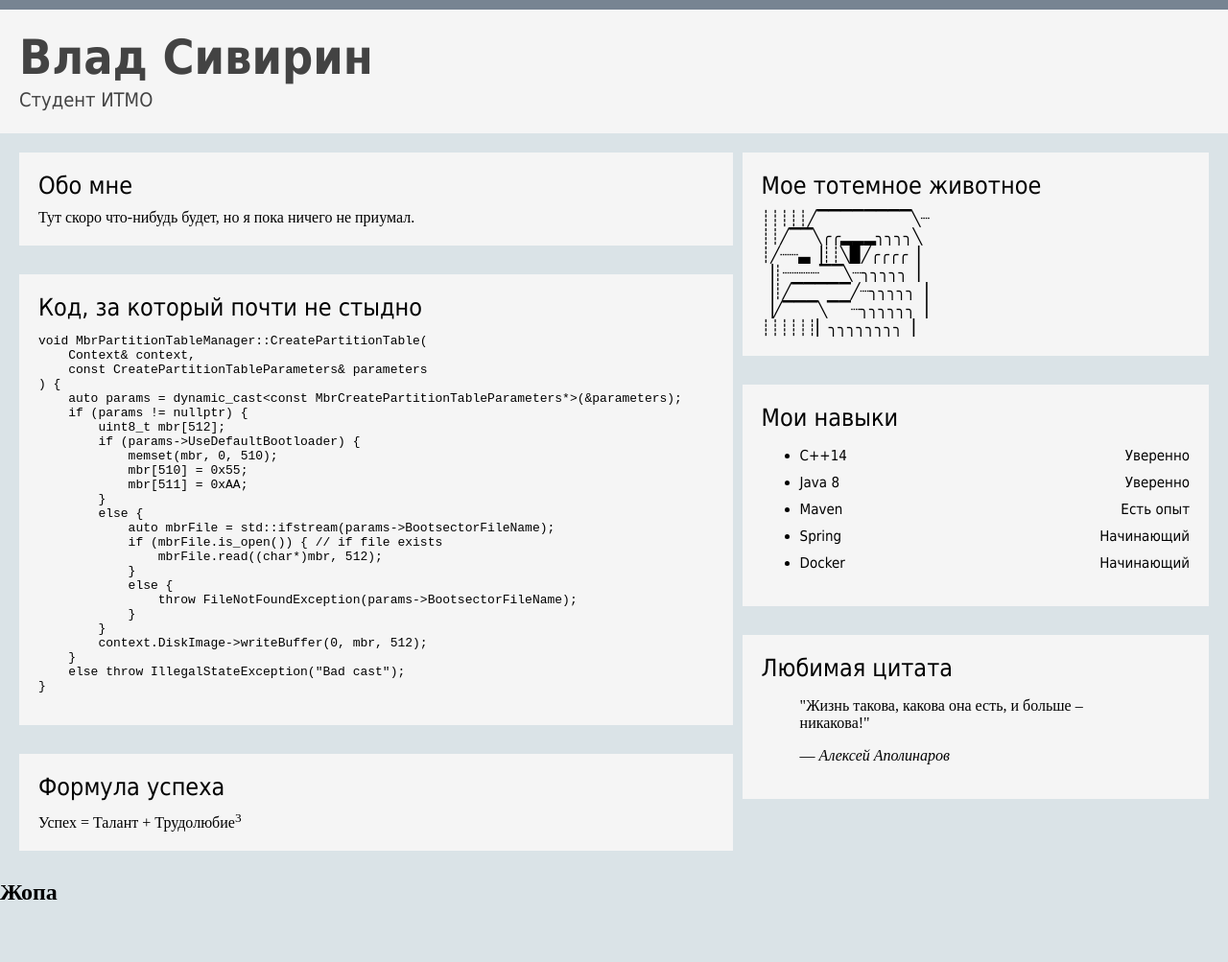
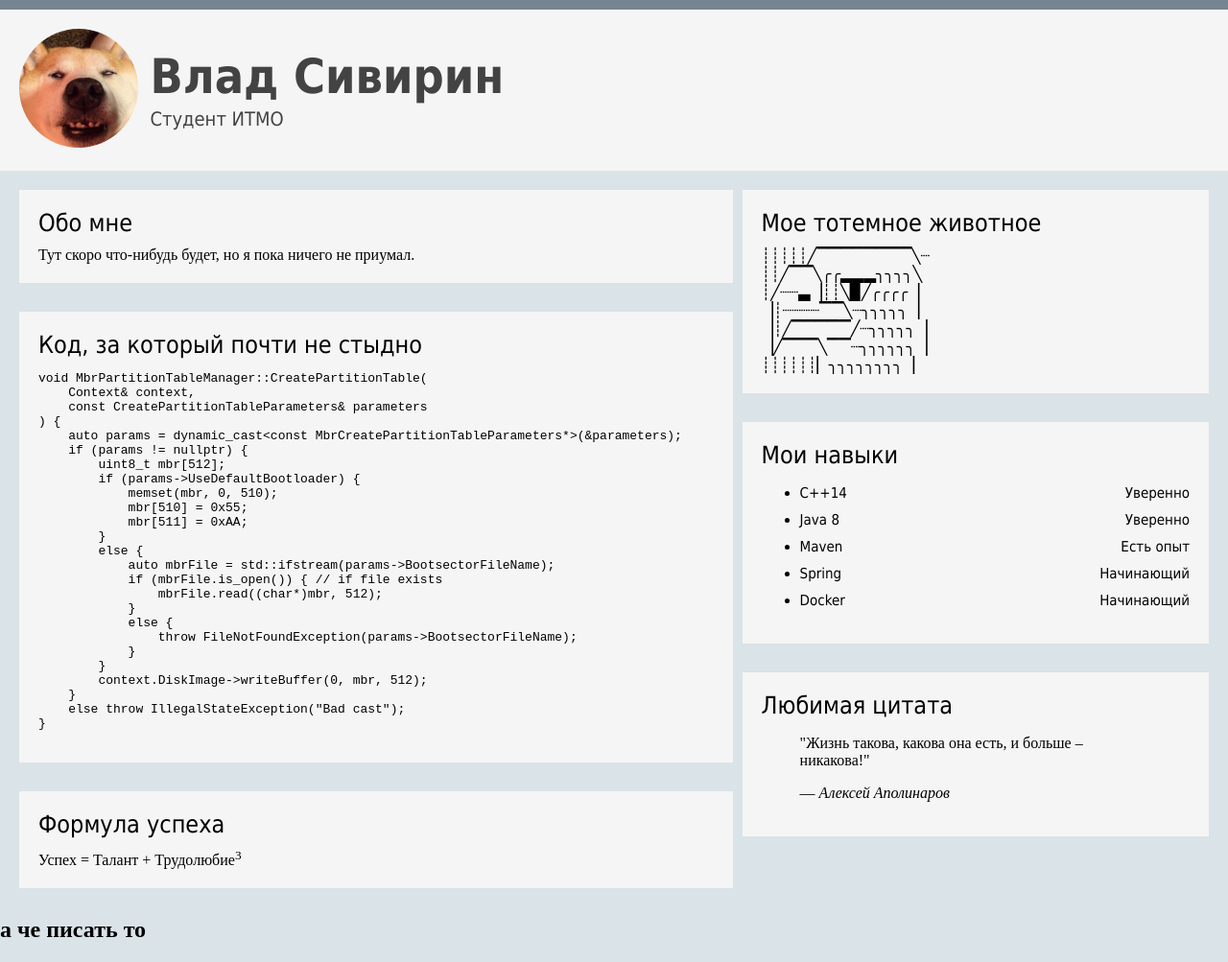
Before and after one commit to v-cognitio/portfolio, a plain HTML site: page index.html in a window 1280 px wide. Shown: the whole page at 96% size. Before the commit the page ends 964 px from the top, so only its background shows below. Drawn offline with Linux system fonts and the light colour scheme.

Commit message:
Add picture

```diff
--- a/index.html
+++ b/index.html
@@ -16,6 +16,9 @@
 		<div class="text">
 			<h1 class="name">Влад Сивирин</h1>
 			<h2 class="desc">Студент ИТМО</h2>
+		</div>
+		<div class="img">
+			<img src="pic.jpg" class="round">
 		</div>
 	</div>
 </header>
@@ -105,7 +108,7 @@
 
 
 <footer>
-	<h2>Жопа</h2>
+	<h2>а че писать то</h2>
 </footer>
 
 </body>
--- a/styles.css
+++ b/styles.css
@@ -37,6 +37,12 @@ aside {
 }
 
 div.text {
+	margin-top: 20px;
+	width: 89%;
+	float: right;
+}
+
+div.img {
 
 }
 
@@ -78,3 +84,9 @@ h4.custom {
 	font-size: 15px;
 	font-weight: 400;
 }
+
+img.round {
+    border-radius: 100px;
+	width:10%;
+	height:10%;
+}
```
Also changed, not shown: pic.jpg (added).
